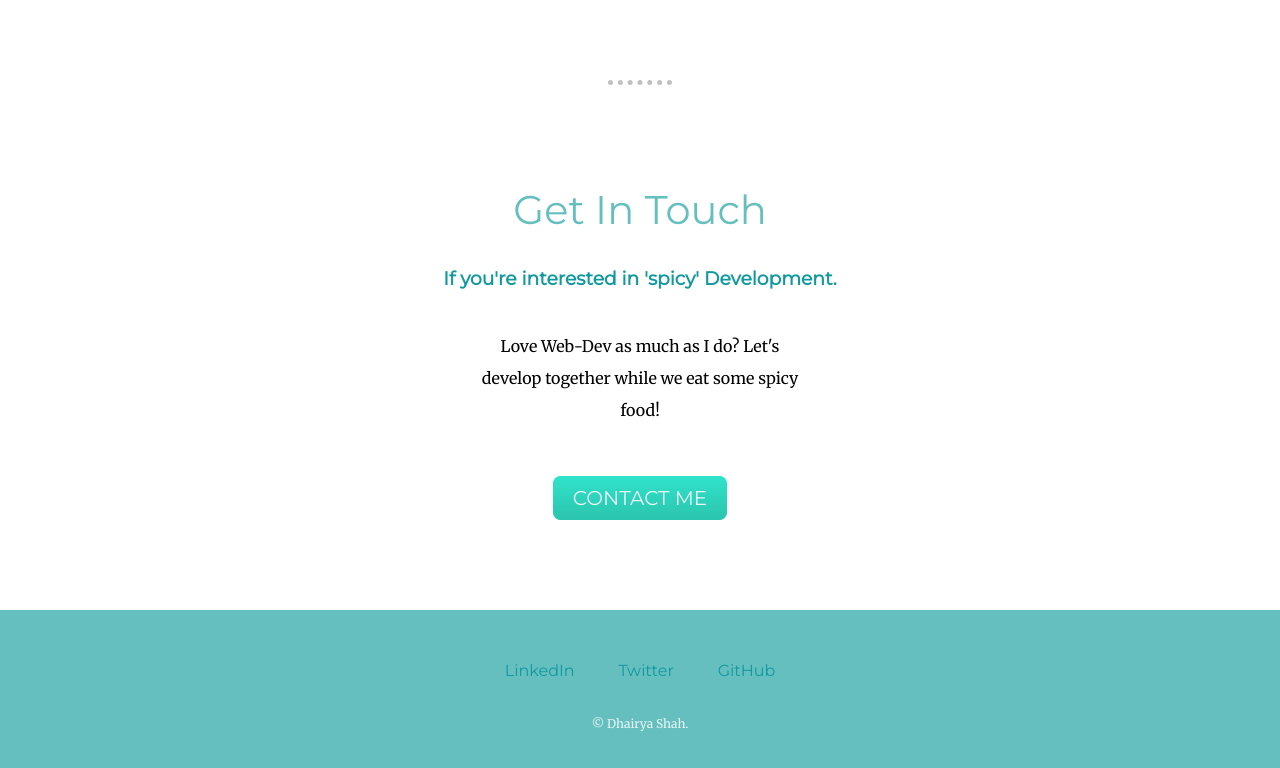
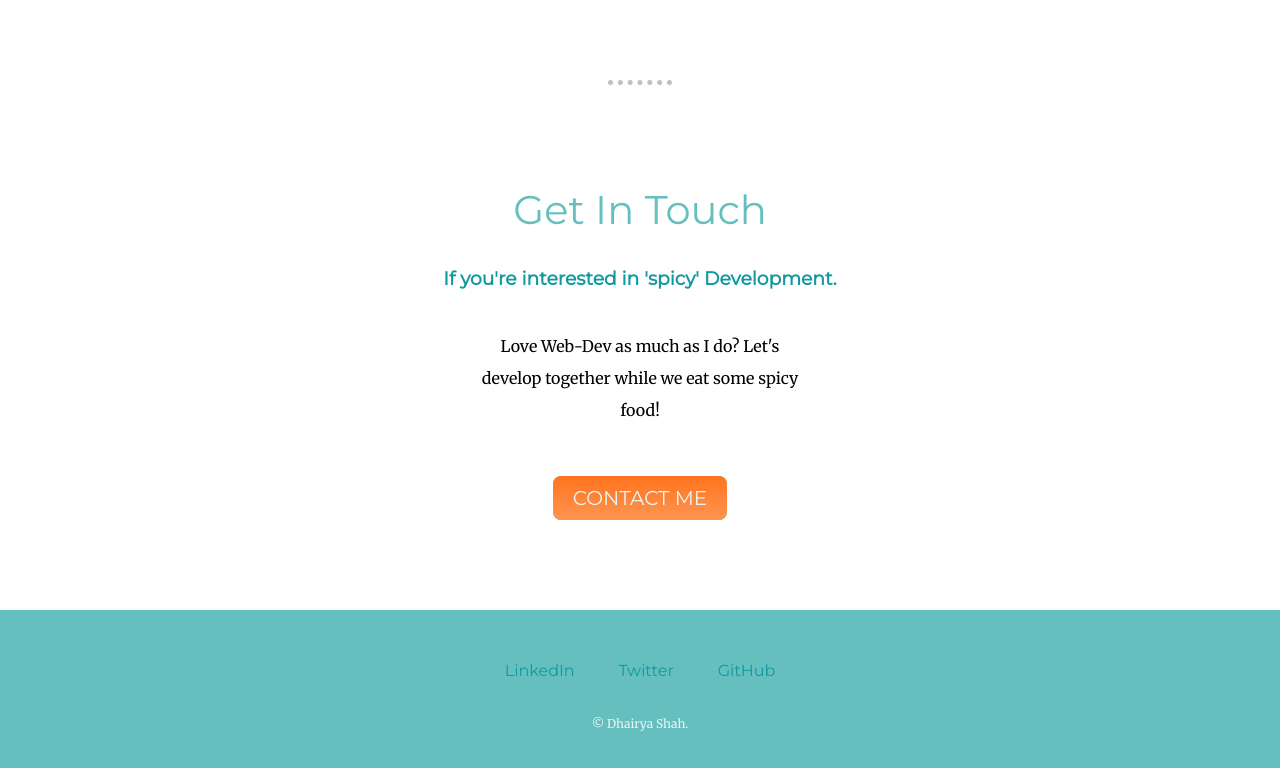
Before and after one commit to DhairyaShah5/CV_CSS_Second_Attempt, a plain HTML site: page index.html in a window 1280 px wide. In both pictures the pointer is over the link "CONTACT ME". Shown: the part 1951-2719 px from the top of the page. Drawn offline with Linux system fonts and the light colour scheme.

Commit message:
Updated style.css
Changed hover button color

```diff
--- a/css/styles.css
+++ b/css/styles.css
@@ -137,11 +137,11 @@ hr{
 
 .btn:hover {
   background: #30e3cb;
-  background-image: -webkit-linear-gradient(top, #30e3cb, #2bc4ad);
-  background-image: -moz-linear-gradient(top, #30e3cb, #2bc4ad);
-  background-image: -ms-linear-gradient(top, #30e3cb, #2bc4ad);
-  background-image: -o-linear-gradient(top, #30e3cb, #2bc4ad);
-  background-image: linear-gradient(to bottom, #30e3cb, #2bc4ad);
+  background-image: -webkit-linear-gradient(top, #FF731D, #FF9551);
+  background-image: -moz-linear-gradient(top, #FF731D, #FF9551);
+  background-image: -ms-linear-gradient(top, #FF731D, #FF9551);
+  background-image: -o-linear-gradient(top, #FF731D, #FF9551);
+  background-image: linear-gradient(to bottom, #FF731D, #FF9551);
   text-decoration: none;
 }
 
```
